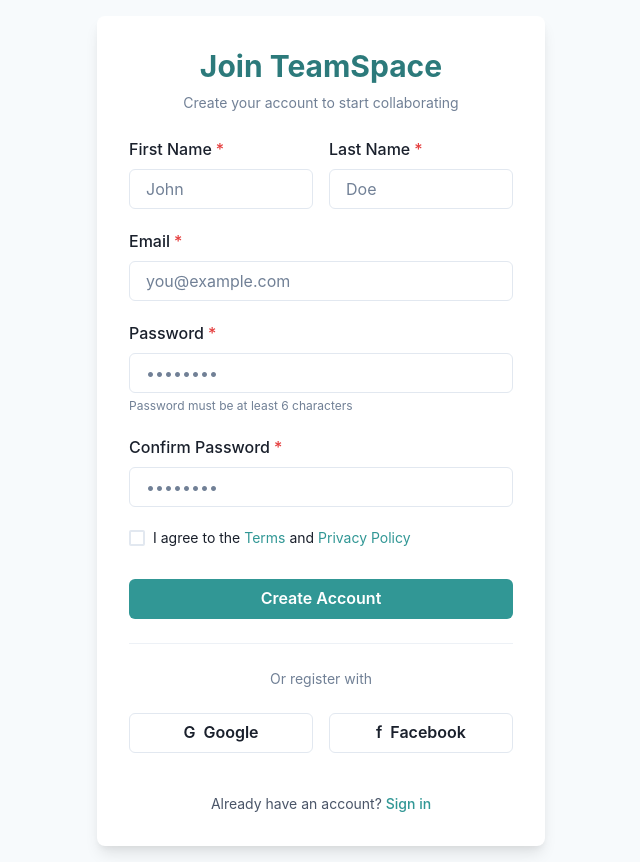
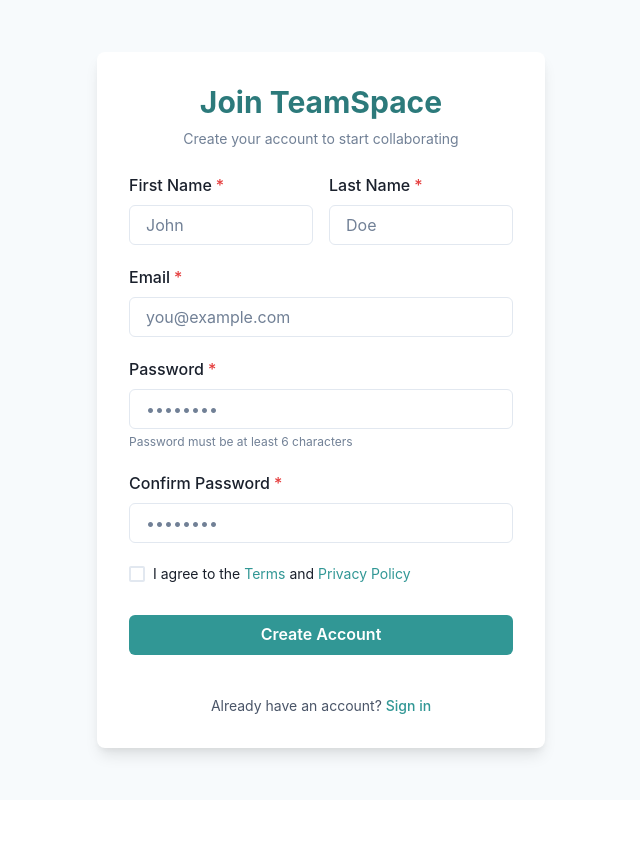
Before and after one commit to Nilakshisute/Team_Space_Collaboration, a React (Vite) app: page /register in a window 1280 px wide. Shown: the whole page, without its empty margins (319-959 px from the left). After the commit the page ends 800 px from the top, so only its background shows below. Built offline with nearby package versions, Linux system fonts and the light colour scheme.

Commit message:
Remove social media login options from Login and Register components

```diff
--- a/src/Components/Login.jsx
+++ b/src/Components/Login.jsx
@@ -114,19 +114,6 @@
 
           <Divider />
 
-          <Text fontSize="sm" color="gray.500" textAlign="center">
-            Or sign in with
-          </Text>
-
-          <HStack spacing={4} justify="center" width="full">
-            <Button size="md" variant="outline" width="full" leftIcon={<Text>G</Text>}>
-              Google
-            </Button>
-            <Button size="md" variant="outline" width="full" leftIcon={<Text>f</Text>}>
-              Facebook
-            </Button>
-          </HStack>
-
           <Text textAlign="center" fontSize="sm" color="gray.600">
             Don't have an account?{" "}
             <Link as={RouterLink} to="/register" color="teal.500" fontWeight="medium">
--- a/src/Components/Register.jsx
+++ b/src/Components/Register.jsx
@@ -223,21 +223,6 @@
             </VStack>
           </form>
 
-          <Divider />
-
-          <Text fontSize="sm" color="gray.500" textAlign="center">
-            Or register with
-          </Text>
-
-          <HStack spacing={4} justify="center">
-            <Button size="md" variant="outline" width="full" leftIcon={<Text>G</Text>}>
-              Google
-            </Button>
-            <Button size="md" variant="outline" width="full" leftIcon={<Text>f</Text>}>
-              Facebook
-            </Button>
-          </HStack>
-
           <Text textAlign="center" fontSize="sm" color="gray.600" mt={4}>
             Already have an account?{" "}
             <Link as={RouterLink} to="/login" color="teal.500" fontWeight="medium">
```
